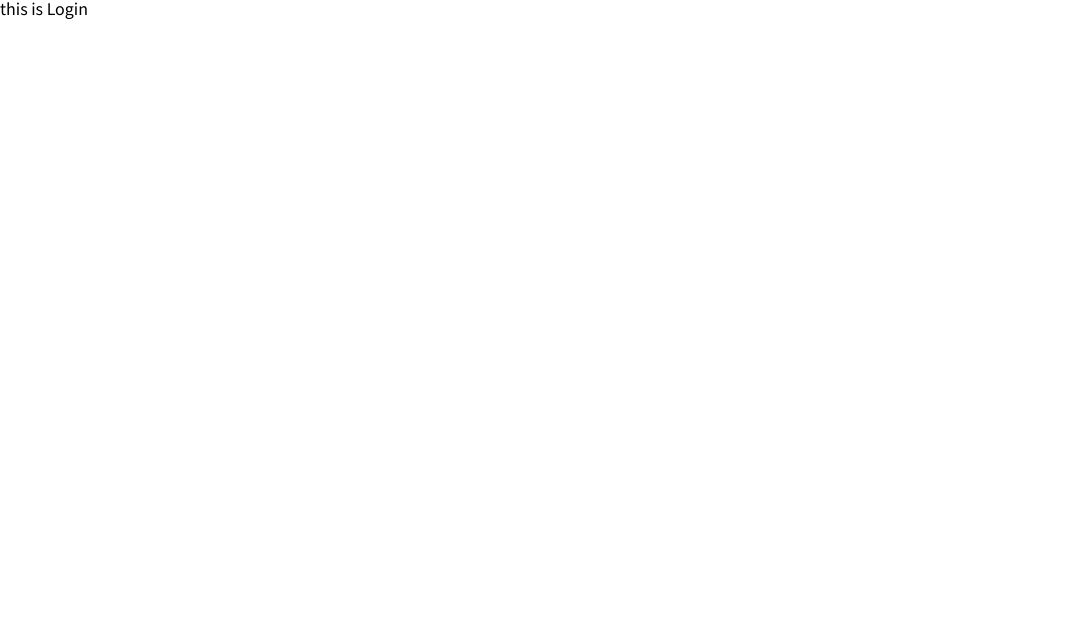
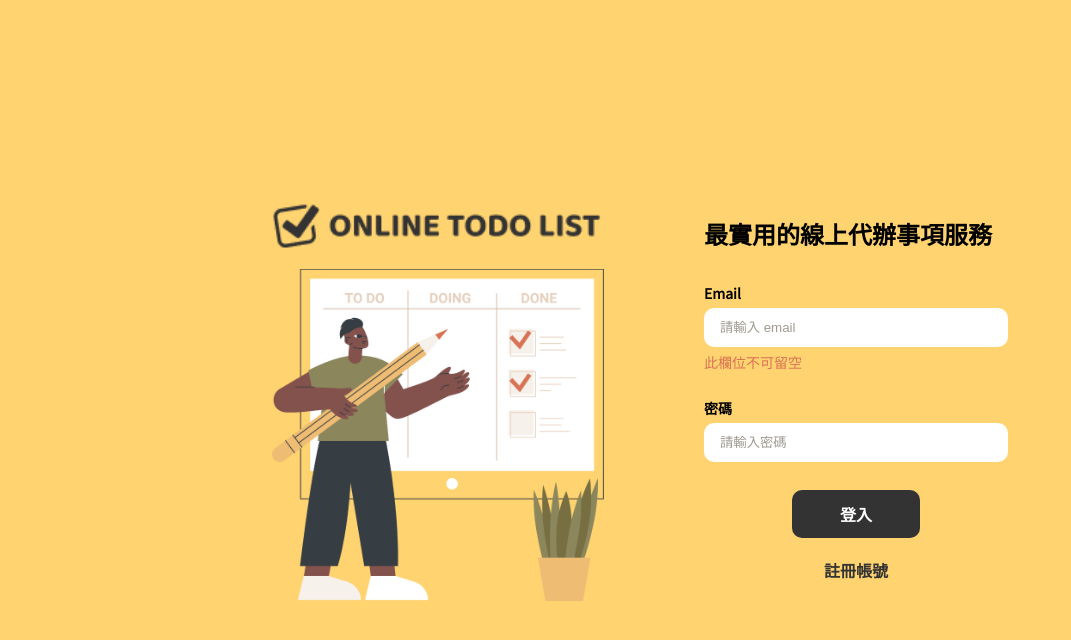
Before and after one commit to huanmingchang/react-todolist-app-api, a React (Create React App) app: page / in a window 1280 px wide. Shown: the top 640 px of the page, without its empty margins (0-1071 px from the left). Built offline with nearby package versions, Linux system fonts and the light colour scheme.

Commit message:
feat: 完成 login 元件
因應新需求做調整：
 完成 login 元件 html 及 JSX

調整項目：
1. 新增 login 元件 JSX 內容
2. 調整圖片及 css 樣式

```diff
--- a/src/components/Login.js
+++ b/src/components/Login.js
@@ -1,5 +1,55 @@
+import navlogo from '../images/navlogo.png'
+import homepage from '../images/homepage-bg.png'
+
 const Login = () => {
-  return <div>this is Login</div>
+  return (
+    <div id='loginPage' className='bg-yellow'>
+      <div className='conatiner loginPage vhContainer '>
+        <div className='side'>
+          <a href='#'>
+            <img className='logoImg' src={navlogo} alt='' />
+          </a>
+          <img className='d-m-n' src={homepage} alt='workImg' />
+        </div>
+        <div>
+          <form className='formControls' action='index.html'>
+            <h2 className='formControls_txt'>最實用的線上代辦事項服務</h2>
+            <label className='formControls_label' for='email'>
+              Email
+            </label>
+            <input
+              className='formControls_input'
+              type='text'
+              id='email'
+              name='email'
+              placeholder='請輸入 email'
+              required
+            />
+            <span>此欄位不可留空</span>
+            <label className='formControls_label' for='pwd'>
+              密碼
+            </label>
+            <input
+              className='formControls_input'
+              type='password'
+              name='pwd'
+              id='pwd'
+              placeholder='請輸入密碼'
+              required
+            />
+            <input
+              className='formControls_btnSubmit'
+              type='button'
+              value='登入'
+            />
+            <a className='formControls_btnLink' href=''>
+              註冊帳號
+            </a>
+          </form>
+        </div>
+      </div>
+    </div>
+  )
 }
 
 export default Login
```
